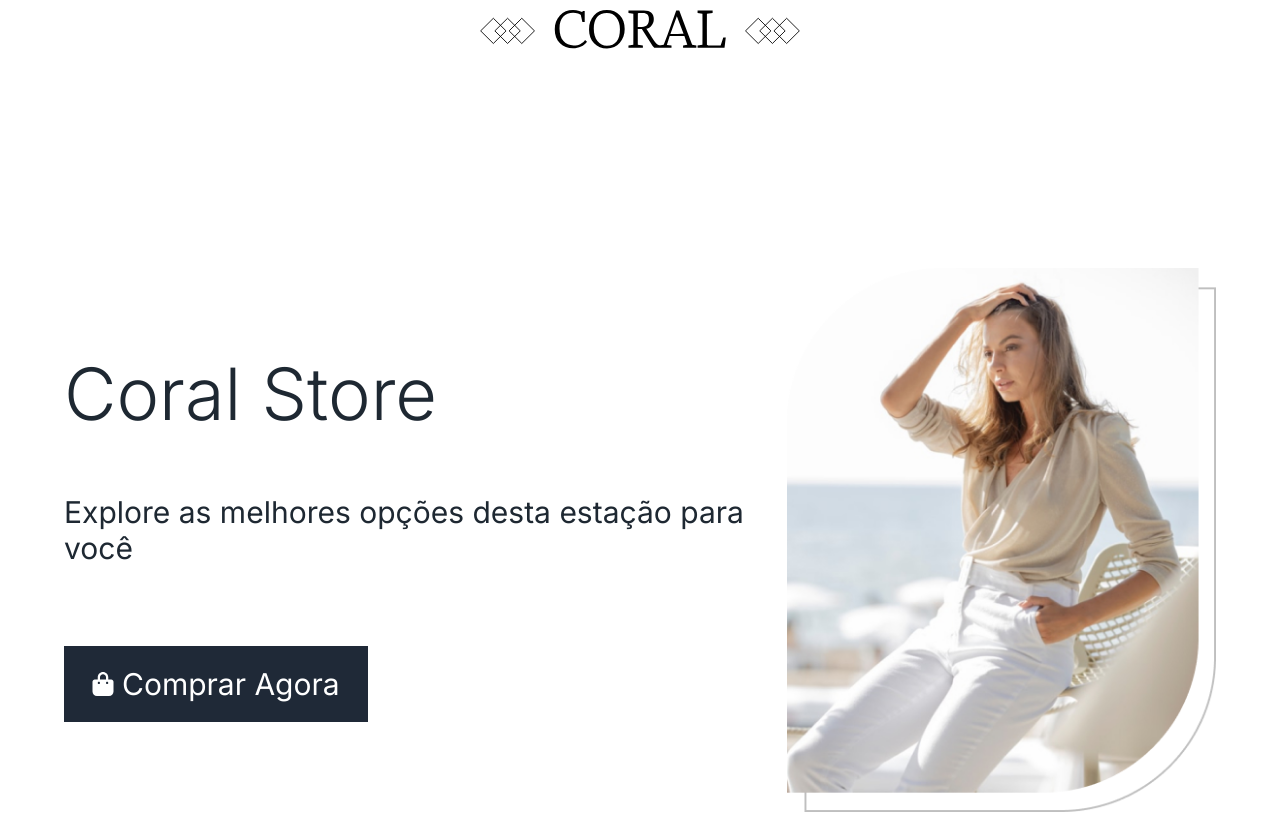
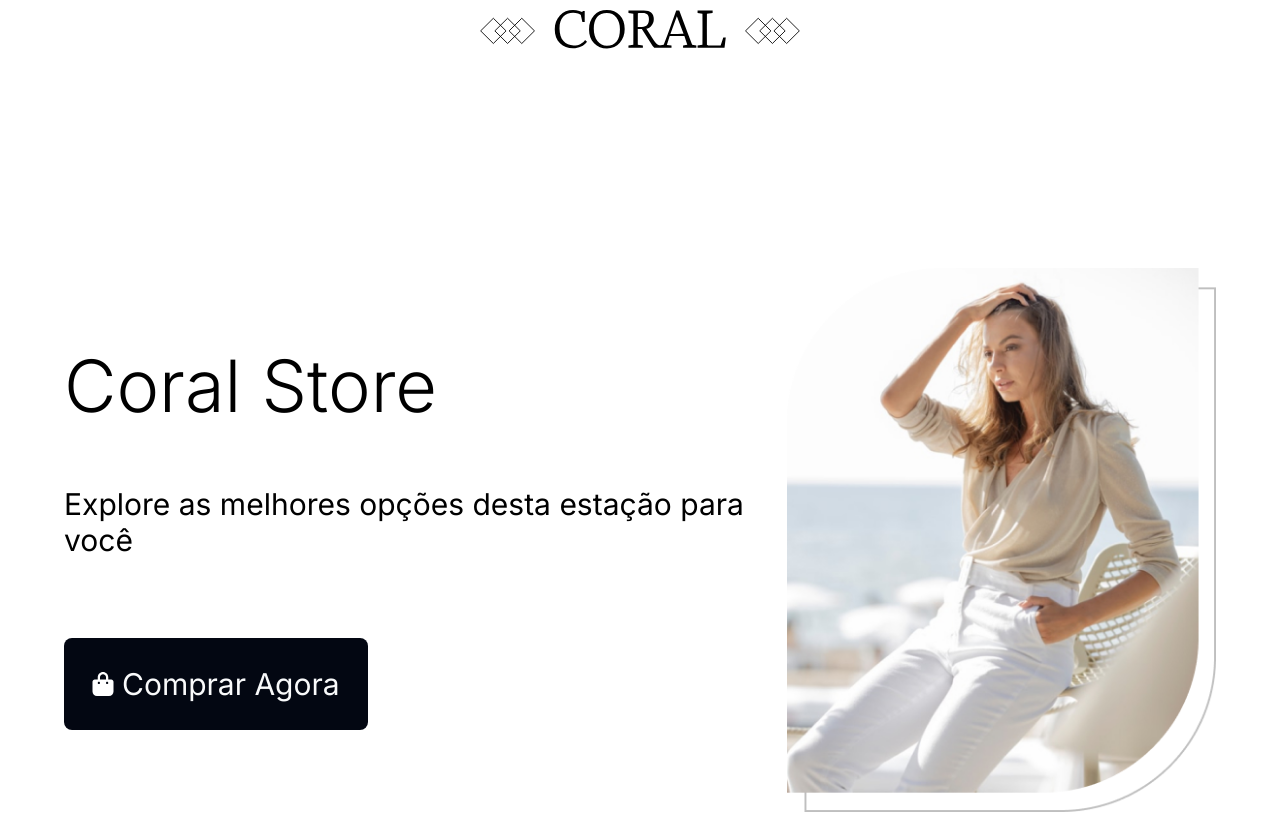
Before and after one commit to costa-Italo/ecommerce-project-clone, a Next.js app: page / in a window 1280 px wide. Shown: the top 814 px of the page. Built offline with nearby package versions, Linux system fonts and the light colour scheme.

Commit message:
🔹 Home page com design vercel mode

```diff
--- a/src/components/Footer.tsx
+++ b/src/components/Footer.tsx
@@ -6,7 +6,7 @@ import Instagram from "../assets/instagramIcon.svg"
 
 const Footer = () => {
     return (
-        <div className='bg-white flex justify-center items-center h-96 p-36 ml-20'>
+        <div className='bg-gray-950 flex justify-center items-center h-96 p-36 ml-20'>
             <div className='flex flex-row items-center justify-center w-full'>
                 <div className="w-96">
                     <img src={LogoCoral.src} alt="" />
--- a/src/components/FooterCards.tsx
+++ b/src/components/FooterCards.tsx
@@ -3,9 +3,9 @@ import ArrowUp from "../assets/ArrowUp.svg"
 
 const FooterCards = () => {
     return (
-        <div className='bg-black flex items-center justify-between p-2'>
+        <div className='bg-gray-950 flex items-center justify-between p-2'>
             <div>
-                <h1 className="text-gray-300">© 2022 Coral , Inc.</h1>
+                <h1 className="text-gray-50">© 2022 Coral , Inc.</h1>
             </div>
 
             <div>
@@ -17,7 +17,7 @@ const FooterCards = () => {
 
             <div>
                 <button className="flex flex-row items-center gap-2">
-                    <p className="text-gray-300">Scroll to top</p>
+                    <p className="text-gray-50">Scroll to top</p>
                     <img src={ArrowUp.src} alt="" />
                 </button>
             </div>
--- a/src/components/NewsletterForm.tsx
+++ b/src/components/NewsletterForm.tsx
@@ -9,7 +9,7 @@ const NewsletterForm = () => {
                     className="bg-transparent outline-none w-96 text-center"
                 />
         </form>
-        <button className="px-7 py-5 text-white bg-gray-800 max-md:px-5 transition-transform transform hover:scale-105 w-44 h-14 flex items-center justify-center">
+        <button className="px-7 py-5 text-white bg-gray-950 max-md:px-5 transition-transform transform hover:scale-105 w-44 h-14 flex items-center justify-center text-gray-50 rounded-lg">
                     Enviar
         </button>
     </div>
--- a/src/components/Topmain.tsx
+++ b/src/components/Topmain.tsx
@@ -3,21 +3,21 @@ import bagIcon from "../assets/icon-bag-white.svg"
 
 const Topmain = () => {
   return (
-    <div className="flex justify-center items-center px-16 py-16 shadow-sm bg-white bg-opacity-10 max-md:px-5">
+    <div className="flex justify-center items-center px-16 py-16 shadow-sm bg-white max-md:px-5">
       <div className="mt-36 max-w-full max-md:mt-10 w-full[1226px]">
         <div className="flex gap-5 max-md:flex-col">
           <div className="flex flex-col max-md:ml-0 max-md:w-full w-[61%]">
             <div className="flex flex-col self-stretch my-auto text-black max-md:mt10 max-md:max-w-full">
-              <h1 className="text-7xl font-light captalize max-md:max-w-full max-md:text-4xl leadind-[54.76px]">
+              <h1 className="text-7xl font-light captalize max-md:max-w-full max-md:text-4xl leadind-[54.76px] text-black">
                 Coral Store
               </h1>
               <p className="mt-16 text-3xl captalize max-md:mt-10 max-md:max-w-full leadind-[55px]">
               Explore as melhores opções desta estação para você
               </p>
-              <button className="flex gap-2 justify-between self-start px-7 py-5 mt-20 text-white bg-gray-800 max-md:px-5 max-md:mt-10 transition-transform transform hover:scale-105">
+              <button className="flex gap-2 justify-between self-start px-7 py-7 mt-20 text-white bg-gray-950 max-md:px-5 max-md:mt-10 transition-transform transform hover:scale-105 rounded-lg">
                 <div className="my-auto text-2xl font-black text-center">
                   <img src={bagIcon.src} alt="" /></div>
-                <span className="text-3xl captalize cursor-pointer">Comprar Agora</span>
+                <span className="text-3xl captalize cursor-pointer text-gray-50">Comprar Agora</span>
               </button>
             </div>
           </div>
--- a/src/styles/globals.css
+++ b/src/styles/globals.css
@@ -4,14 +4,6 @@
 @tailwind components;
 @tailwind utilities;
 
-:root {
-  --primary: #FF6F61;
-  --black: #1E2832;
-  --white: #ffffff;
-  --dark: #000000;
-  --stroke: #E3E3E3;
-}
-
 * {
   font-family: "Inter", sans-serif;
 }
```
